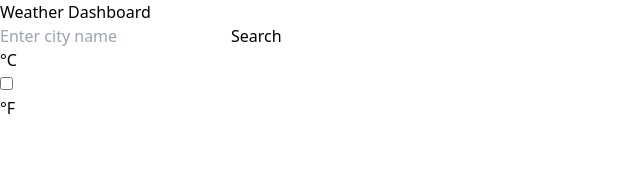
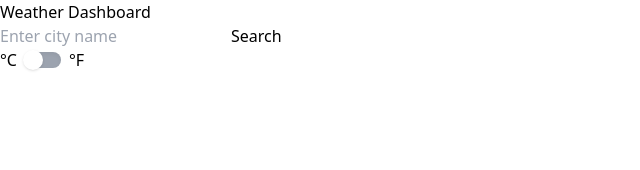
Before and after one commit to tohidul3417/weather-dashboard, a React (Create React App) app: page / in a window 1280 px wide. Shown: the top 170 px of the page, without its empty margins (0-640 px from the left). Built offline with nearby package versions, Linux system fonts and the light colour scheme; no server answers.

Commit message:
style: add Tailwind utility classes to UnitToggle component

```diff
--- a/src/components/UnitToggle.jsx
+++ b/src/components/UnitToggle.jsx
@@ -1,23 +1,31 @@
-import React, { useContext } from "react";
+import React, { useContext, useEffect } from "react";
 import { WeatherContext } from "../context/WeatherContext";
 
 const UnitToggle = () => {
   const { unit, toggleUnit } = useContext(WeatherContext);
-
   return (
-    <div>
+    <div className="flex items-center space-x-2">
       <span>°C</span>
-        <label htmlFor="unit-toggle">
-          <div>
-          <input id="unit-toggle" type="checkbox" checked={unit === 'imperial'} onChange={toggleUnit}  />
-          <div></div>
-          <div></div>
-          </div>
-
-        </label>
-        <span>°F</span>
+      <label className="flex items-center cursor-pointer" htmlFor="unit-toggle">
+        <div className="relative">
+          <input
+            id="unit-toggle"
+            type="checkbox"
+            className="sr-only"
+            checked={unit === "imperial"}
+            onChange={toggleUnit}
+          />
+          <div className="w-9 h-4 bg-gray-400 rounded-full shadow-inner"></div>
+          <div
+            className={`dot absolute w-5 h-5 bg-white rounded-full shadow -left-0.5 -top-0.5 transition ${
+              unit === "imperial" ? "transform translate-x-full" : ""
+            }`}
+          ></div>
+        </div>
+      </label>
+      <span>°F</span>
     </div>
-  )
+  );
 };
 
 export default UnitToggle;
```
